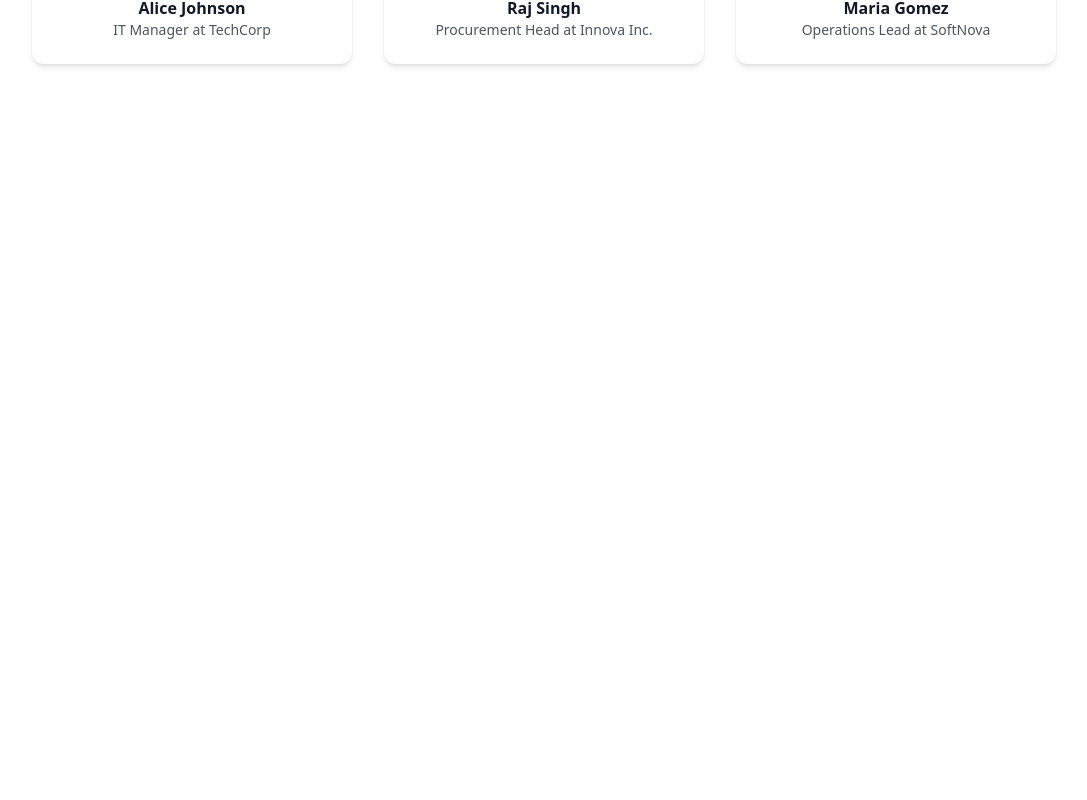
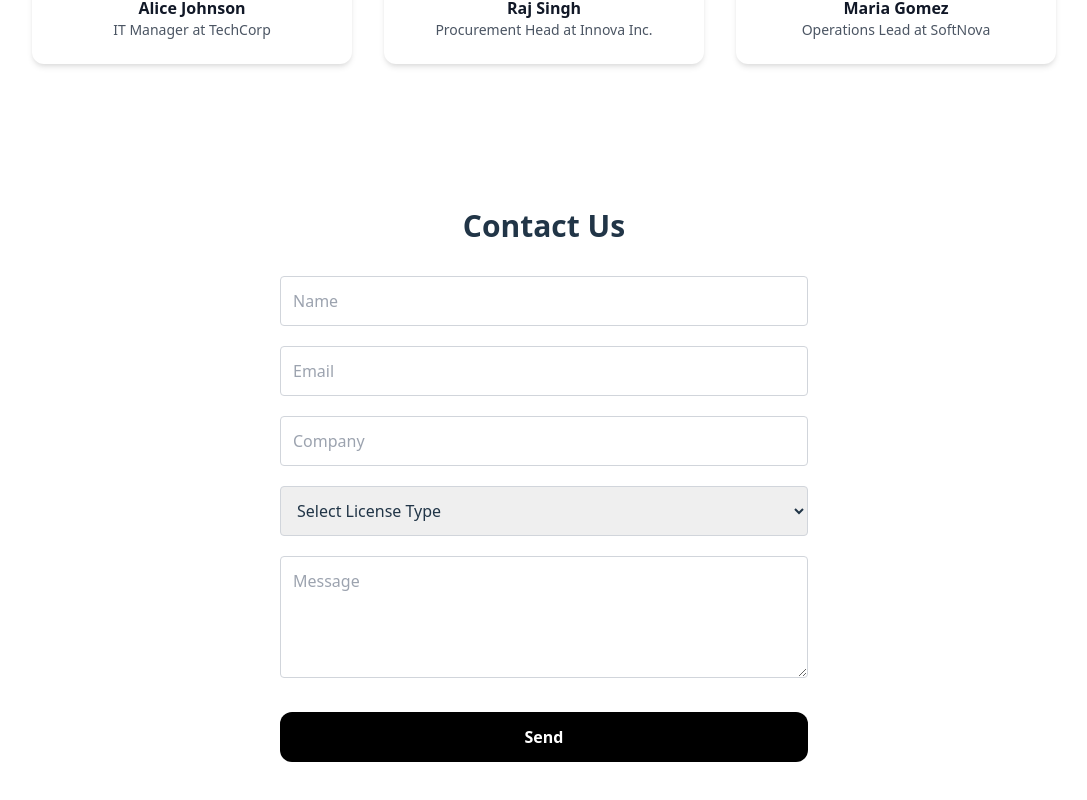
Before and after one commit to preetiGusain/softsell, a React (Vite) app: page / in a window 1280 px wide. Shown: the part 1714-2514 px from the top of the page, without its empty margins (96-1183 px from the left). Before the commit the page ends 1874 px from the top, so only its background shows below. Built offline with nearby package versions, Linux system fonts and the light colour scheme.

Commit message:
Added contact form

```diff
--- a/src/App.jsx
+++ b/src/App.jsx
@@ -1,4 +1,5 @@
 import './App.css'
+import ContactForm from './components/ContactForm'
 import Hero from "./components/Hero"
 import HowItWorks from './components/HowItWorks'
 import Testimonials from './components/Testimonials'
@@ -11,6 +12,7 @@
       <HowItWorks />
       <WhyChooseUs />
       <Testimonials />
+      <ContactForm />
     </div>
   )
 }
--- /dev/null
+++ b/src/components/ContactForm.jsx
@@ -0,0 +1,33 @@
+import { useState } from 'react';
+
+export default function ContactForm() {
+    const [form, setForm] = useState({ name: '', email: '', company: '', license: '', message: '' });
+
+    function handleChange(e) {
+        setForm({ ...form, [e.target.name]: e.target.value });
+    }
+
+    return (
+        <section className="py-20 px-6 max-w-xl mx-auto bg-white">
+            <h2 className="text-3xl font-semibold text-center mb-8">Contact Us</h2>
+            <form className="space-y-5">
+                <input className="w-full p-3 border border-gray-300 rounded" name="name" placeholder="Name" onChange={handleChange} required />
+                <input className="w-full p-3 border border-gray-300 rounded" name="email" placeholder="Email" type="email" onChange={handleChange} required />
+                <input className="w-full p-3 border border-gray-300 rounded" name="company" placeholder="Company" onChange={handleChange} required />
+                <select className="w-full p-3 border border-gray-300 rounded" name="license" onChange={handleChange} required>
+                    <option value="">Select License Type</option>
+                    <option>Antivirus</option>
+                    <option>Office Suite</option>
+                    <option>Developer Tool</option>
+                </select>
+                <textarea className="w-full p-3 border border-gray-300 rounded" name="message" placeholder="Message" rows={4} onChange={handleChange} required />
+                <div className="pt-2">
+                    <button className="w-full px-6 py-3 bg-black hover:bg-gray-800 text-white font-semibold rounded-xl"
+                        type="submit">
+                        Send
+                    </button>
+                </div>
+            </form>
+        </section>
+    );
+}
```
